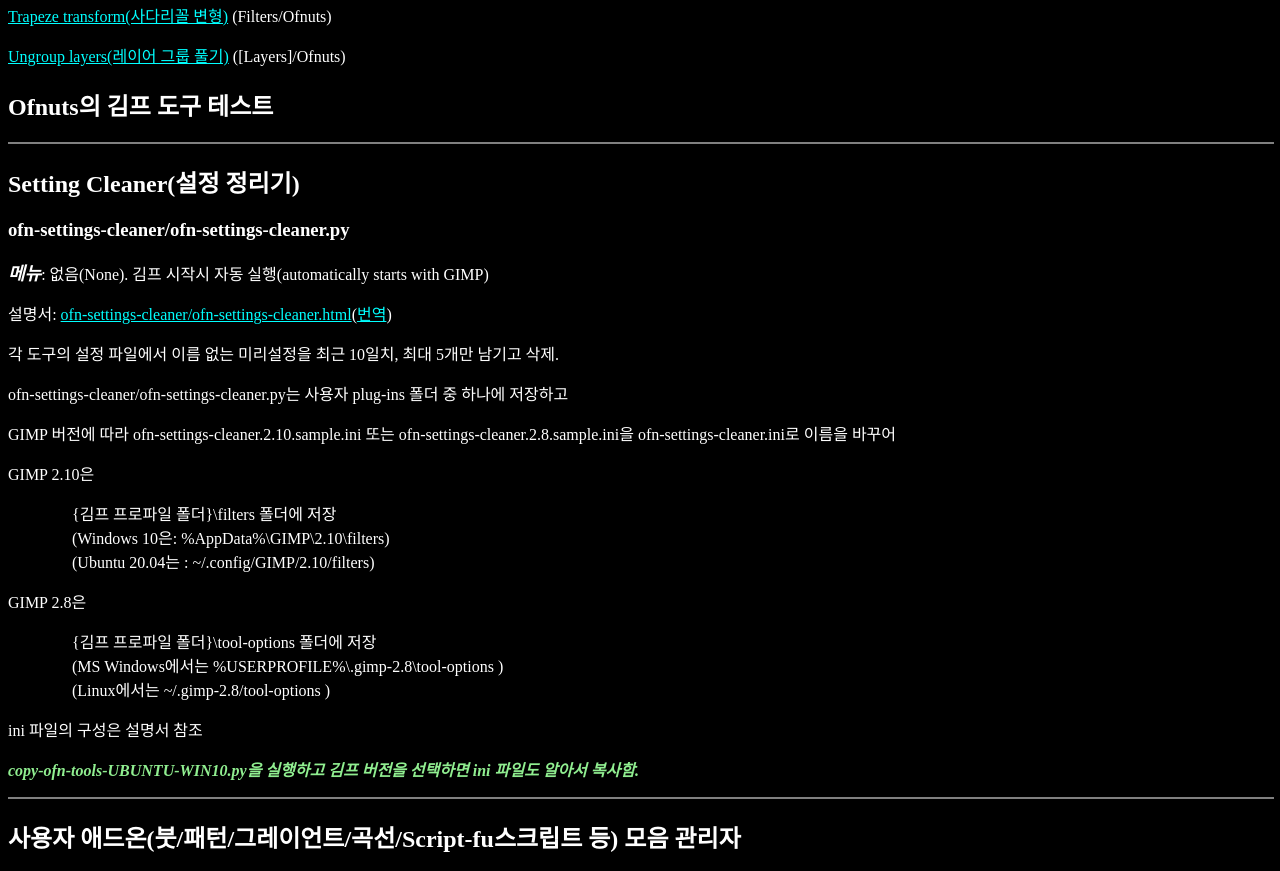
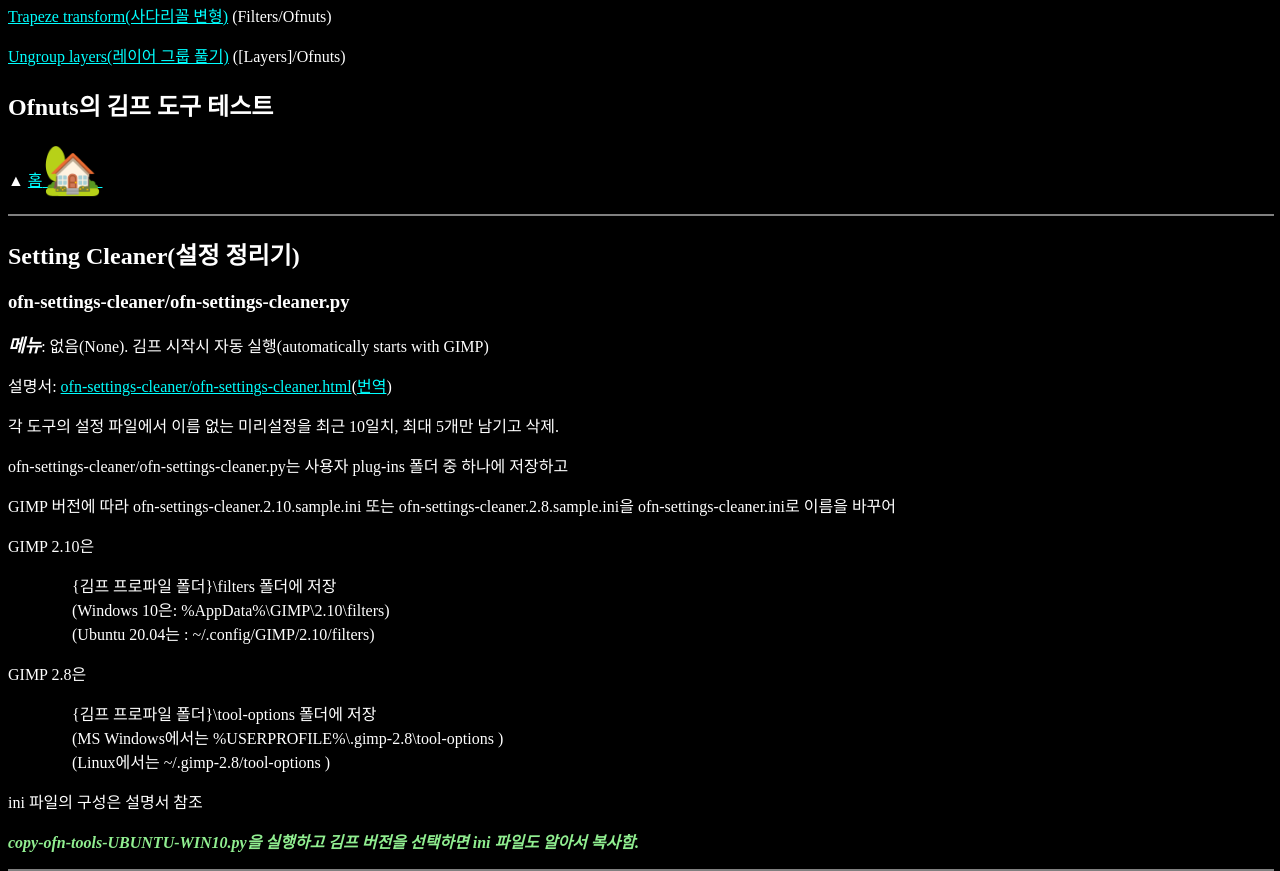
Before and after one commit to yssgo/tests-of-ofnuts-tools, a plain HTML site: page tools/index.html in a window 1280 px wide. Shown: the part 2247-3118 px from the top of the page. Drawn offline with Linux system fonts and the light colour scheme.

Commit message:
Update index.html

```diff
--- a/tools/index.html
+++ b/tools/index.html
@@ -22,7 +22,9 @@
     </div>
     <article>
       <h1>Ofnuts의 김프 도구 테스트</h1>
-
+      <p id="go-to-home">
+	  ▲ <a href="../index.html">홈<span style="font-size: xxx-large;">🏡</span></a>
+      </p>
       <section class="plug-in" data-menu="">
         <h2>Setting Cleaner(설정 정리기)</h2>
         <h3>ofn-settings-cleaner/ofn-settings-cleaner.py</h3>
```
